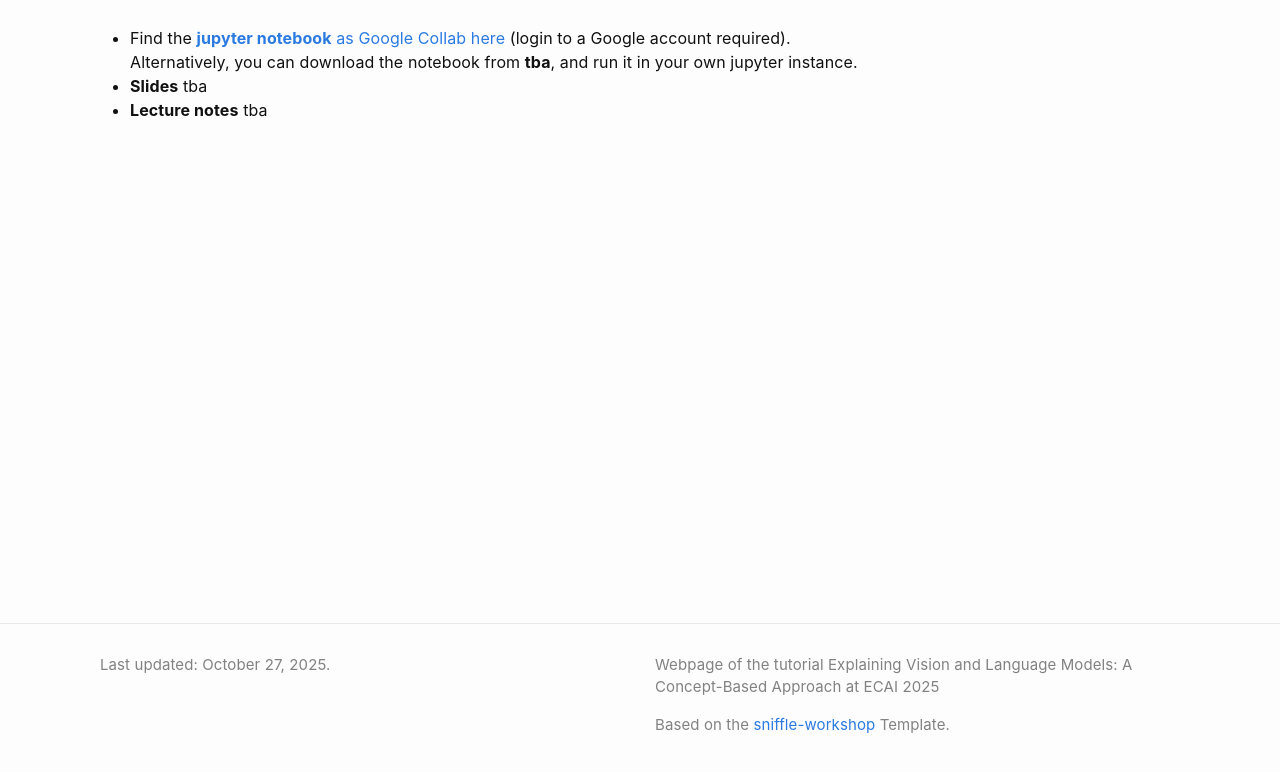
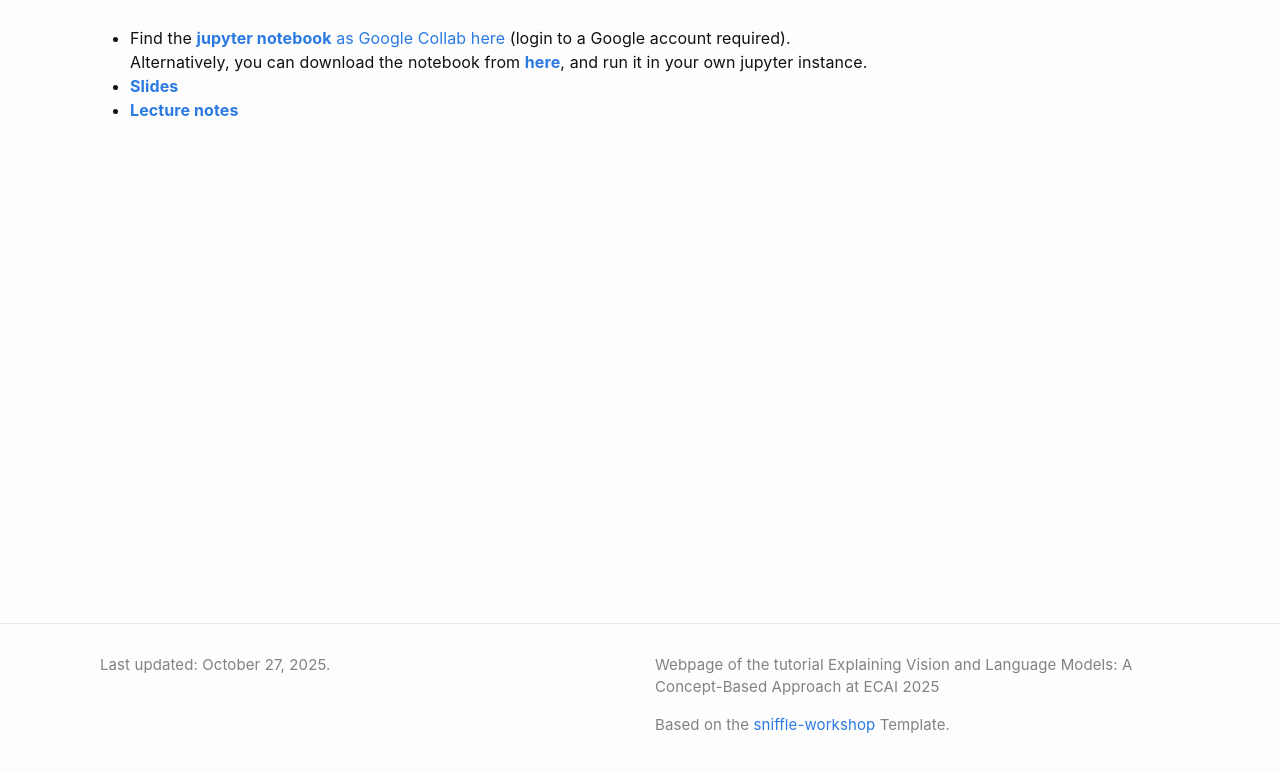
Before and after one commit to gesina/c-xai-tutorial, a Jekyll site: the page built from material.md, in a window 1280 px wide, cut to the strip 104-876 px from the top of the page. Built offline with Jekyll 4.4.1, drawn with Linux system fonts in a browser that asks for light colours.

Commit message:
added material links

```diff
--- a/material.md
+++ b/material.md
@@ -5,6 +5,6 @@ permalink: /material/
 ---
 
 - Find the [**jupyter notebook** as Google Collab here](https://colab.research.google.com/drive/1boTHksrPBnFTUb_Ja29apwou22BVrNoR?usp=sharing) (login to a Google account required).
-  Alternatively, you can download the notebook from **tba**, and run it in your own jupyter instance.
-- **Slides** tba
-- **Lecture notes** tba
+  Alternatively, you can download the notebook from [**here**](/download/C-XAI_Tutorial.ipynb), and run it in your own jupyter instance.
+- [**Slides**](/download/slides.pdf)
+- [**Lecture notes**](/download/lecture_notes.pdf)
```
Also changed, not shown: 2 other files.
